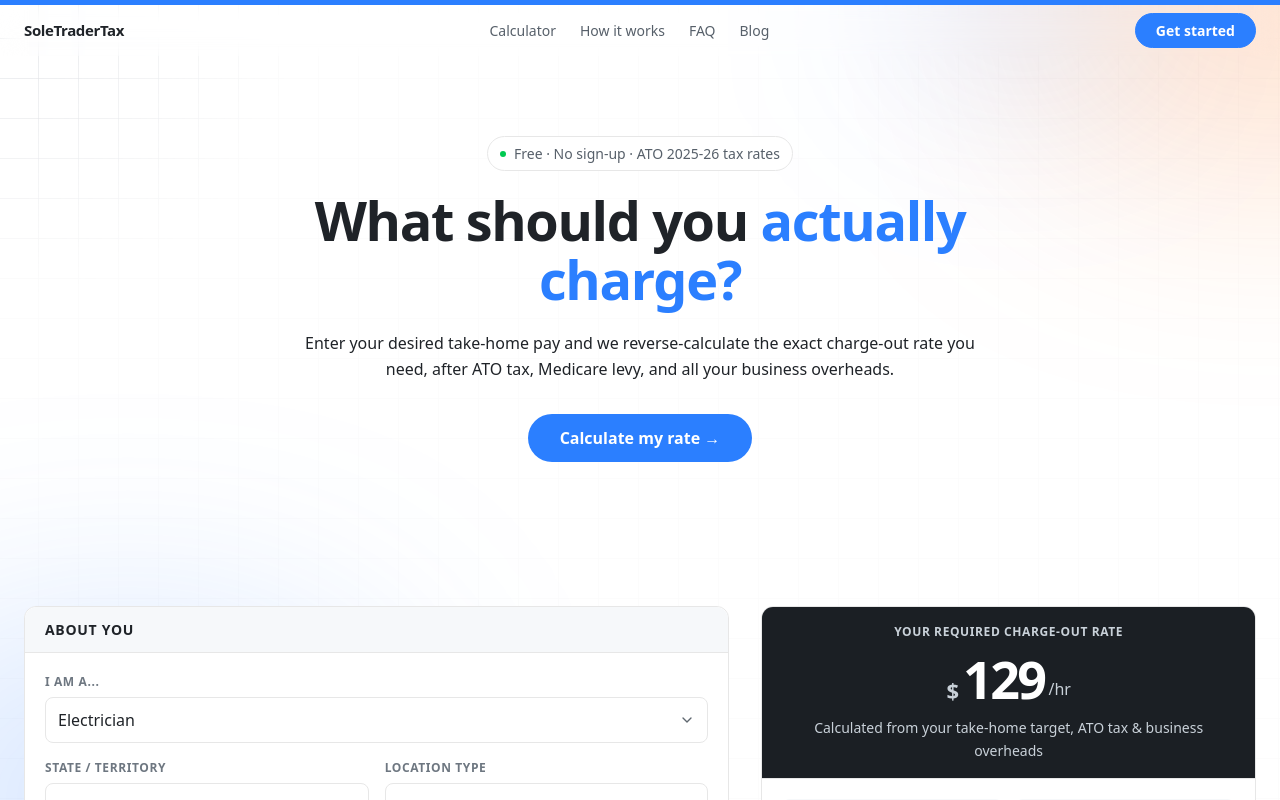
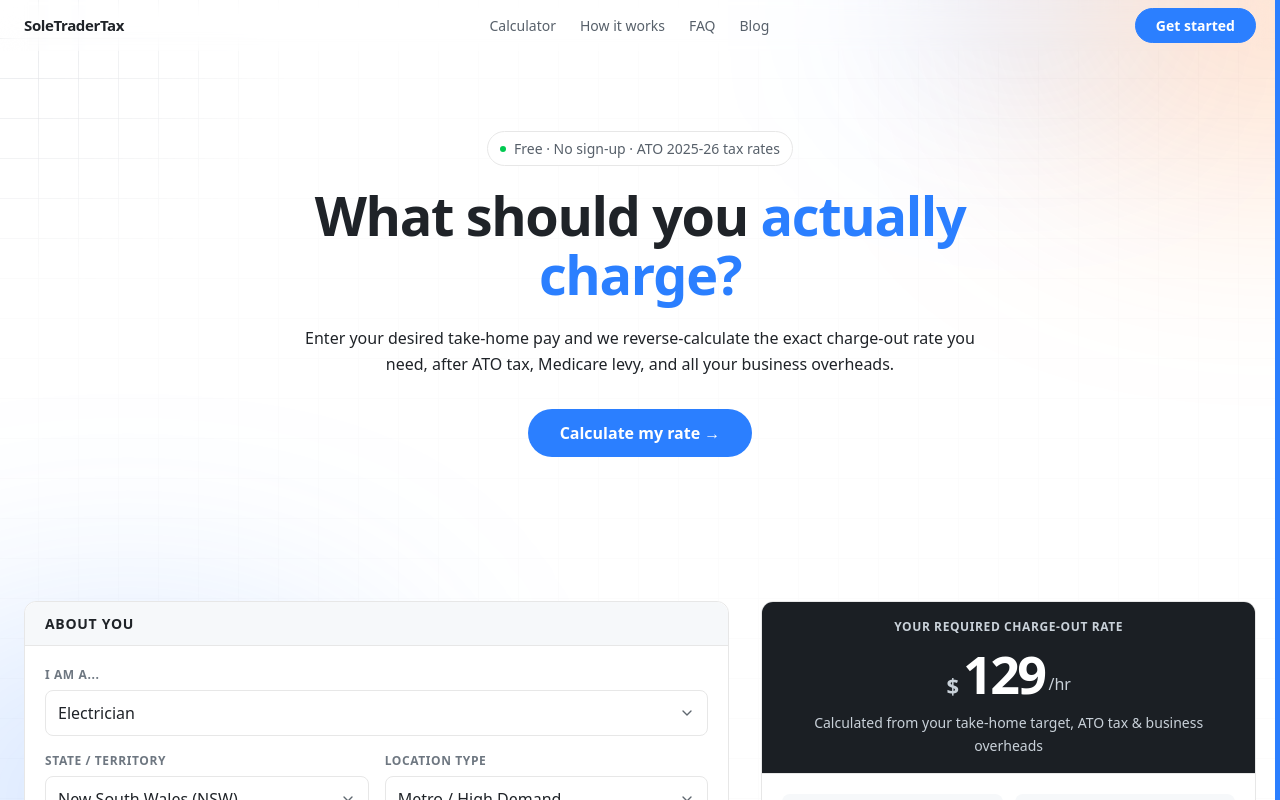
Before and after one commit to Utility-Websites-Agency/Soletrader-Tax-Calculator, a Next.js app: page / in a window 1280 px wide. Shown: the top 800 px of the page. Built offline with nearby package versions, Linux system fonts and the light colour scheme.

Commit message:
feat: vertical right-side progress bar, nav py-2, section header vertically centred

```diff
--- a/app/blog/[slug]/page.tsx
+++ b/app/blog/[slug]/page.tsx
@@ -145,7 +145,7 @@ export default function BlogPostPage() {
 
       {/* Nav */}
       <header className="sticky top-0 z-50 border-b border-[#e7e7e7] bg-white/80 backdrop-blur-md">
-        <div className="mx-4 md:mx-6 lg:mx-auto lg:max-w-[1280px] lg:px-6 flex h-14 items-center justify-between pt-[5px]">
+        <div className="mx-4 md:mx-6 lg:mx-auto lg:max-w-[1280px] lg:px-6 flex items-center justify-between py-2">
           <Link href="/" className="flex items-center">
             <span className="text-[15px] font-semibold text-[#1f2328] tracking-tight">SoleTraderTax</span>
           </Link>
--- a/app/blog/page.tsx
+++ b/app/blog/page.tsx
@@ -67,7 +67,7 @@ const filtered = useMemo(() => {
       <ScrollProgress />
       {/* Nav */}
       <header className="sticky top-0 z-50 border-b border-[#e7e7e7] bg-white/80 backdrop-blur-md">
-        <div className="mx-4 md:mx-6 lg:mx-auto lg:max-w-[1280px] lg:px-6 flex h-14 items-center justify-between pt-[5px]">
+        <div className="mx-4 md:mx-6 lg:mx-auto lg:max-w-[1280px] lg:px-6 flex items-center justify-between py-2">
           <Link href="/" className="flex items-center">
             <span className="text-[15px] font-semibold text-[#1f2328] tracking-tight">SoleTraderTax</span>
           </Link>
--- a/app/page.tsx
+++ b/app/page.tsx
@@ -290,7 +290,7 @@ function ConfidenceBadge({ level, note }: { level: string; note: string }) {
 function Section({ title, children }: { title: string; children: React.ReactNode }) {
   return (
     <div className="rounded-xl border border-[#e7e7e7] bg-white">
-      <div className="border-b border-[#e7e7e7] bg-[#f6f8fa] px-5 py-3 rounded-t-xl">
+      <div className="border-b border-[#e7e7e7] bg-[#f6f8fa] px-5 h-11 flex items-center rounded-t-xl">
         <h2 className="text-[14px] font-semibold text-[#1f2328] uppercase tracking-wider">
           {title}
         </h2>
@@ -486,7 +486,7 @@ export default function Home() {
 
       {/* ── NAV ── */}
       <header className="sticky top-0 z-50 bg-transparent backdrop-blur-md">
-        <div className="mx-4 md:mx-6 lg:mx-auto lg:max-w-[1280px] lg:px-6 flex h-14 items-center justify-between pt-[5px]">
+        <div className="mx-4 md:mx-6 lg:mx-auto lg:max-w-[1280px] lg:px-6 flex items-center justify-between py-2">
           <a href="/" className="flex items-center">
             <span className="text-[15px] font-semibold text-[#1f2328] tracking-tight">SoleTraderTax</span>
           </a>
--- a/components/ScrollProgress.tsx
+++ b/components/ScrollProgress.tsx
@@ -4,7 +4,7 @@ import { motion, useScroll, useSpring } from "framer-motion";
 
 export function ScrollProgress() {
   const { scrollYProgress } = useScroll();
-  const scaleX = useSpring(scrollYProgress, {
+  const scaleY = useSpring(scrollYProgress, {
     stiffness: 250,
     damping: 40,
     bounce: 0,
@@ -12,8 +12,8 @@ export function ScrollProgress() {
 
   return (
     <motion.div
-      style={{ scaleX }}
-      className="fixed top-0 inset-x-0 h-[5px] bg-[#2b7fff] origin-left z-[60]"
+      style={{ scaleY }}
+      className="fixed right-0 top-0 w-[5px] h-full bg-[#2b7fff] origin-top z-[60]"
     />
   );
 }
```
